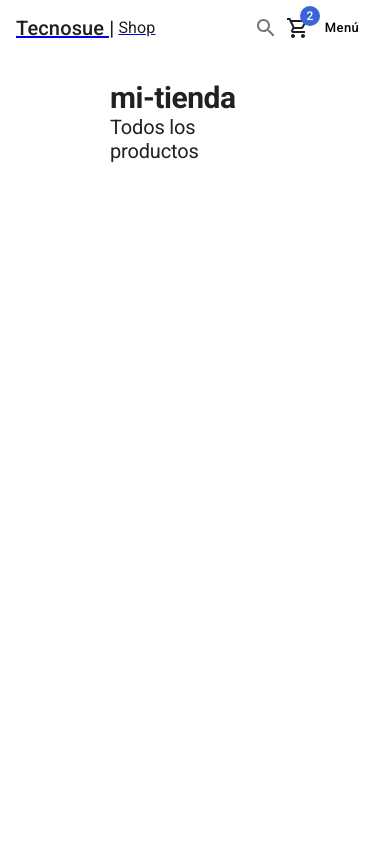
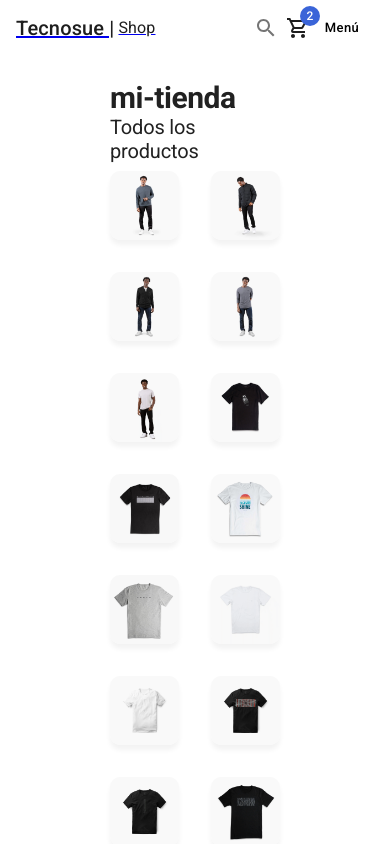
Before and after one commit to tecnosue/tecnosue-shop, a Next.js app: page / in a window 390 px wide. Shown: the top 844 px of the page. Built offline with nearby package versions, Linux system fonts and the light colour scheme.

Commit message:
pagina de inicio temporal y arreglar responsive de la pagina 404

```diff
--- a/pages/404.tsx
+++ b/pages/404.tsx
@@ -8,7 +8,7 @@ const Custom404 = () => {
   return (
 
     <ShopLayout title='Page not Found' pageDescription='Nada por aquí'>
-        <Box display='flex' justifyContent='center' alignItems='center' height='cal(100vh - 200px)' >
+        <Box display='flex' justifyContent='center' alignItems='center' height='cal(100vh - 200px)' sx={{ flexDirection: { xs: 'column', sm: 'row' }}} >
             <Typography variant='h1' component='h1' fontSize={80} fontWeight={200}>404 |</Typography>
             <Typography marginLeft={2}>No hay ningún producto aquí</Typography>
 
--- a/pages/index.tsx
+++ b/pages/index.tsx
@@ -1,5 +1,7 @@
-import { Typography } from '@mui/material';
+import { Grid, Typography,Card, CardMedia, CardActionArea } from '@mui/material';
 import { ShopLayout } from '../components/layouts';
+import { initialData } from '../database/products';
+
 
 
 export default function Home() {
@@ -8,7 +10,30 @@ export default function Home() {
       <Typography variant='h1' component='h1'>mi-tienda</Typography>
       <Typography variant='h2' sx={{ mb: 1 }}>Todos los productos</Typography>
 
+      <Grid container spacing={4}>{
+        initialData.products.map( product => (
+          <Grid item
+            xs={6}
+            sm={ 4 }
+            key={product.slug} >
+            <Card>
+              <CardActionArea>
+                <CardMedia
+                  component='img'
+                  image={ `products/${product.images[0]}` }
+                  alt={ product.title }
+                />
 
+              </CardActionArea >
+            </Card>
+          </Grid>
+        ))
+
+      }
+
+
+
+      </Grid>
 
     </ShopLayout>
   )
```
